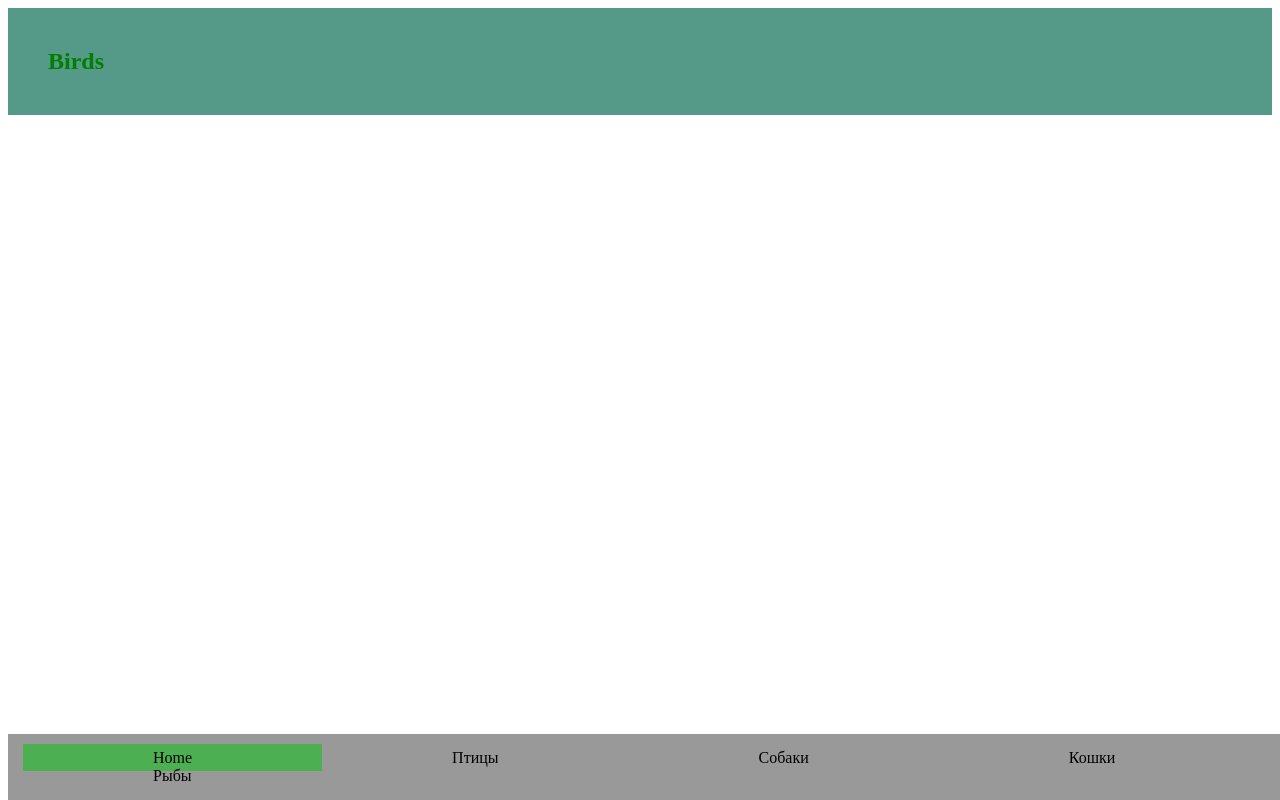
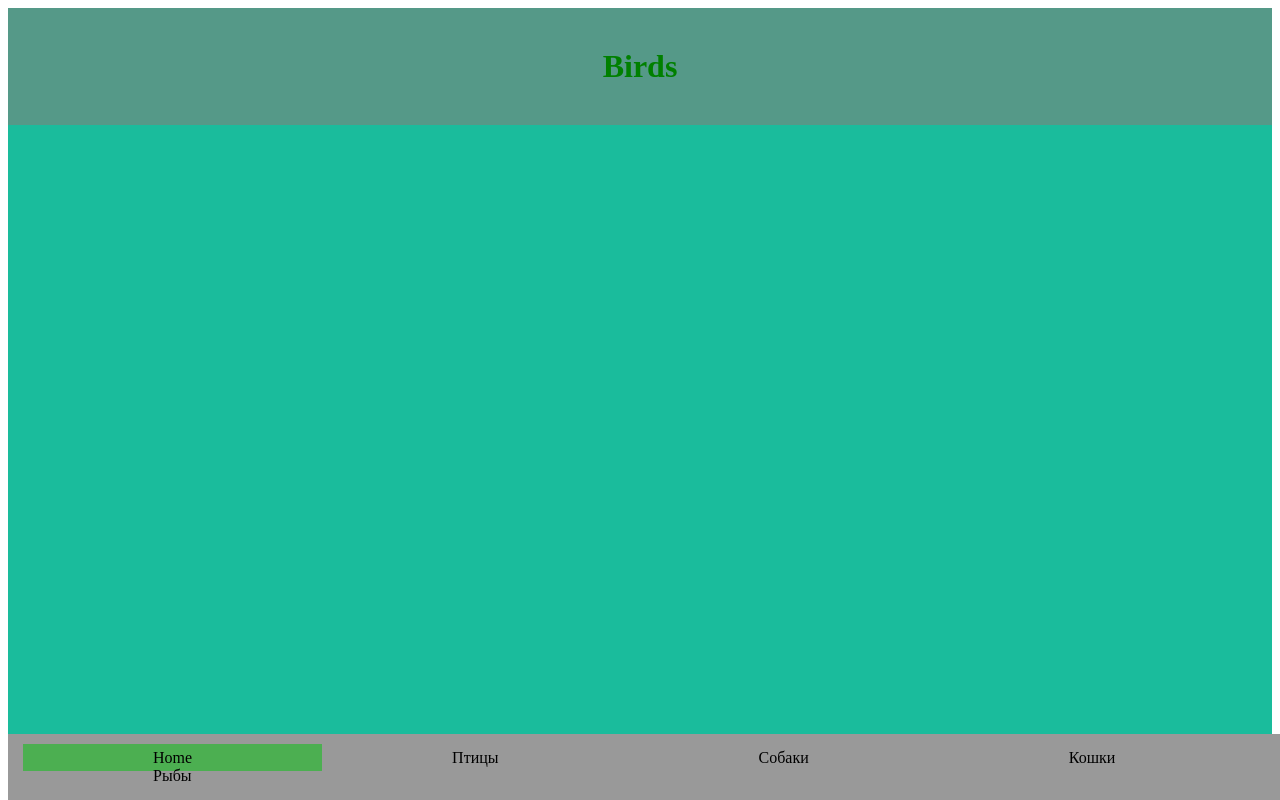
Before and after one commit to PetruTirnovanu/nove9, a plain HTML site: page newfolder/page2.html in a window 1280 px wide. Shown: the top 800 px of the page. Drawn offline with Linux system fonts and the light colour scheme.

Commit message:
2 fill is good road to the 3 and 4 file

```diff
--- a/newfolder/menu.css
+++ b/newfolder/menu.css
@@ -1,4 +1,4 @@
-h2 {color: green;
+h1 {color: green;
     background: #598;
     padding: 40px;
     margin:0;}
--- a/newfolder/page2.html
+++ b/newfolder/page2.html
@@ -3,7 +3,7 @@
 <head>
 
 	<link rel="stylesheet" type="text/css" href="menu.css">
-	<h2>Birds</h2>
+	<h1 align="center" >Birds</h1>
 
 </head>
 <body>
@@ -13,7 +13,11 @@
 	  <li><a href="#dogs">Собаки</a></li>
 	  <li><a href="#cats">Кошки</a></li>
 	  <li><a href="#fishes">Рыбы</a></li>
+	</ul>
 
+<div style="background-color:#1abc9c;height:1500px;">
+
+</div>
 
 </body>
 </html>
```
Also changed, not shown: newfolder/index.html (+1 -1 lines).
